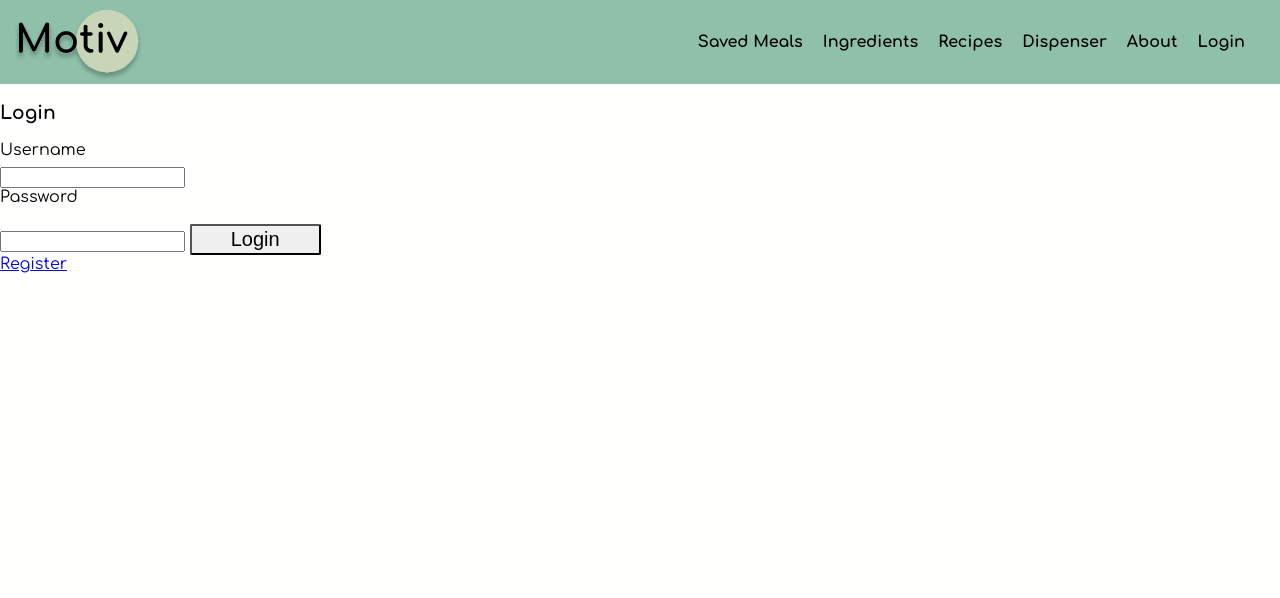
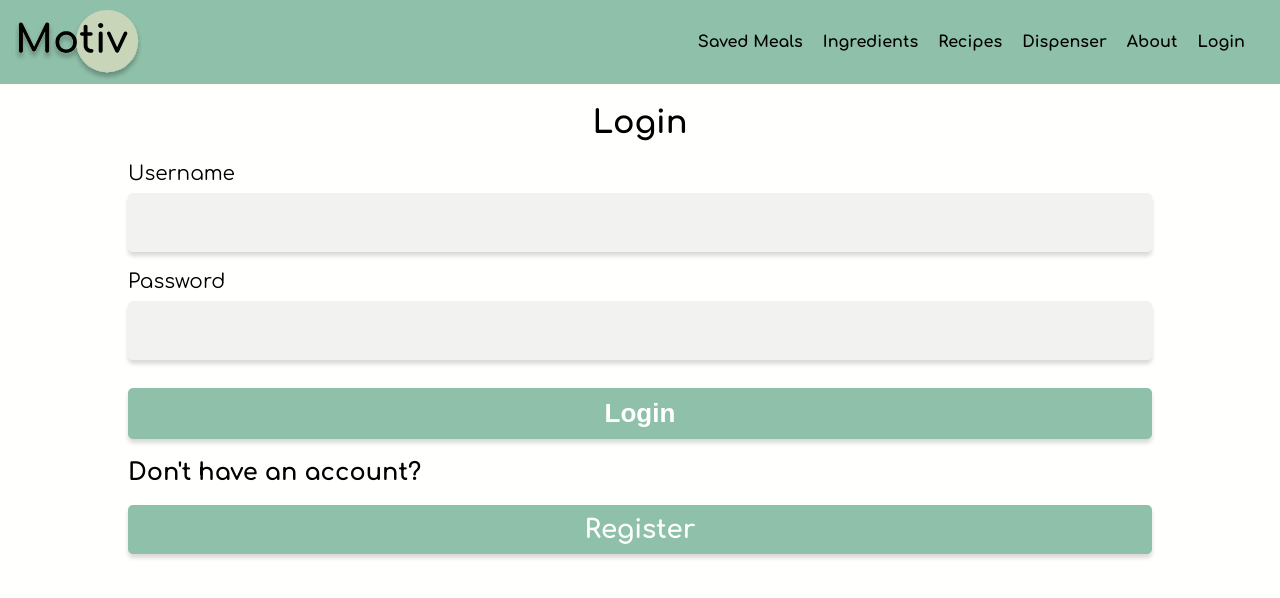
Before and after one commit to MotivKickstart/main, a PHP site: page /loginForm.php in a window 1280 px wide. Shown: the top 598 px of the page. Run offline with PHP 8.4, Linux system fonts and the light colour scheme; data that the repository does not hold is empty.

Commit message:
Added login and register form styling

```diff
--- a/web/www/html/css/button.css
+++ b/web/www/html/css/button.css
@@ -1,13 +1,21 @@
 .button {
+    display: block;
+    text-decoration: none;
     margin-top: 10px;
-    padding: 2px 39px;
-    border-radius: 2px;
-    font-size: 20px;
+    padding: 10px;
+    border-radius: 5px;
+    border: 0;
+    font-size: 26px;
+    font-weight: 600;
+    text-align: center;
     cursor: pointer;
+    box-shadow: 0px 4px 4px 0px rgba(0, 0, 0, 0.15);
+    width: 100%;
 }
 
 .button--primary {
-    border: 4px solid #C8D5B9;
+    background: #8FC0A9;
+    color: #fff;
 }
 
 .button--secondary {
--- /dev/null
+++ b/web/www/html/css/container.css
@@ -0,0 +1,12 @@
+.container {
+    width: 80%;
+    margin: auto;
+}
+
+
+@media (max-width: 768px) {
+    .container {
+        max-width: 285px;
+        margin: auto;
+    }
+}
--- /dev/null
+++ b/web/www/html/css/form.css
@@ -0,0 +1,22 @@
+form {
+    display: flex;
+    flex-direction: column;
+    gap: 18px;
+}
+
+input[type="text"],
+input[type="password"],
+input[type="email"] {
+    border-radius: 5px;
+    background: rgba(217, 217, 217, 0.34);
+    box-shadow: 0px 4px 4px 0px rgba(0, 0, 0, 0.15);
+    font-size: 20px;
+    width: 100%;
+    padding: 18px 15px;
+    border: 0;
+}
+
+label {
+    font-weight: 600px;
+    font-size: 20px;
+}
--- a/web/www/html/css/main.css
+++ b/web/www/html/css/main.css
@@ -1,5 +1,8 @@
 @import url(fonts.css);
 @import url(style.css);
+@import url(container.css);
+@import url(title.css);
 @import url(nav.css);
+@import url(form.css);
 @import url(button.css);
 @import url(card.css);
--- a/web/www/html/css/style.css
+++ b/web/www/html/css/style.css
@@ -1,3 +1,10 @@
+html {
+  box-sizing: border-box;
+}
+*, *:before, *:after {
+  box-sizing: inherit;
+}
+
 body {
   margin: 0;
   font-family: comfortaa, sans-serif;
--- /dev/null
+++ b/web/www/html/css/title.css
@@ -0,0 +1,18 @@
+.title {
+    color: #000;
+    font-style: normal;
+    font-weight: 700;
+    line-height: normal;
+}
+
+.title-center {
+    text-align: center;
+}
+
+.title-l {
+    font-size: 32px;
+}
+
+.title-m {
+    font-size: 24px;
+}
--- a/web/www/html/loginForm.php
+++ b/web/www/html/loginForm.php
@@ -38,22 +38,27 @@
             <?php } ?>
         </ul>
     </div>
-    <div id="login">
-        <h3>Login</h3>
+    <div class="container">
+        <h1 class="title title-l title-center">Login</h1>
         <?php if (isset($_SESSION['error'])) {
             echo $_SESSION['error'];
             unset($_SESSION['error']);
         } ?>
         <form method="post" action="login.php" name="login">
-            <label>Username</label>
-            <input type="text" name="username" autocomplete="off" required />
-            <label>Password</label>
-            <input type="password" name="password" autocomplete="off" required />
-            <input type="submit" class="button" name="loginSubmit" value="Login">
+            <div>
+                <label>Username</label>
+                <input type="text" name="username" autocomplete="off" required />
+            </div>
+            <div>
+                <label>Password</label>
+                <input type="password" name="password" autocomplete="off" required />
+            </div>
+            <input type="submit" class="button button--primary" name="loginSubmit" value="Login">
         </form>
-        <a href="registerForm.php">Register</a>
+        <h2 class="title title-m">Don't have an account?</h2>
+        <a class="button button--primary" href="registerForm.php">Register</a>
     </div>
-
+    <script src="nav.js"></script>
 </body>
 
 </html>
```
Also changed, not shown: web/www/html/registerForm.php (+11 -3 lines).
